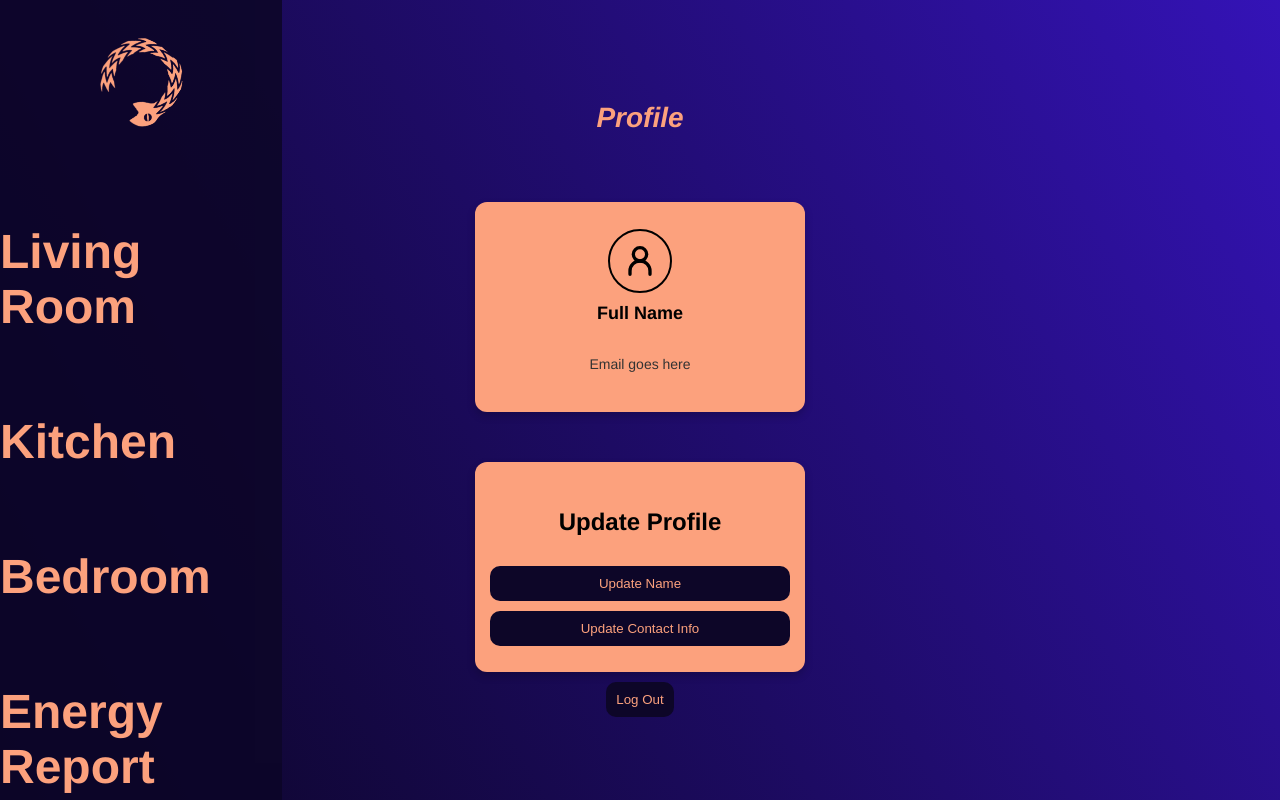
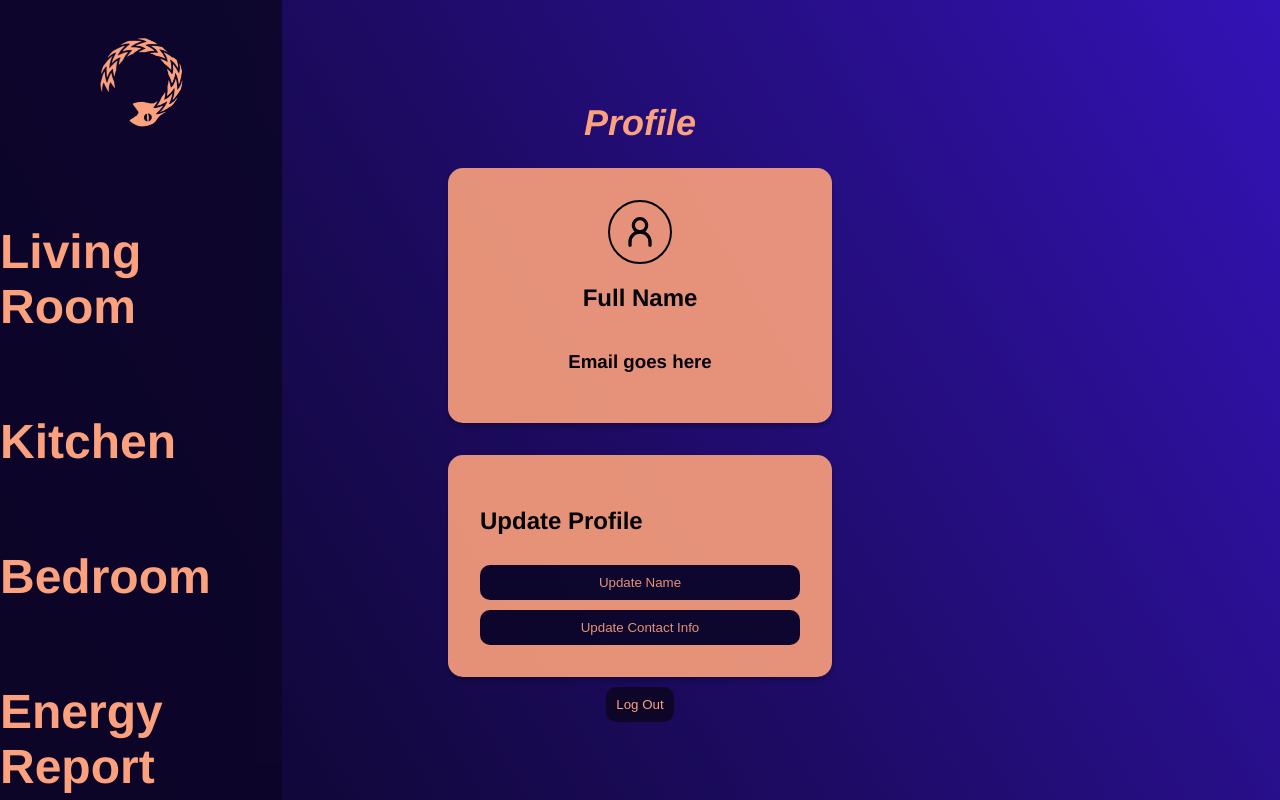
Before and after one commit to Hamish-MarshallDawson/iteration-inc, a React (Create React App) app: page /profile in a window 1280 px wide. Built offline with nearby package versions, Linux system fonts and the light colour scheme.

Commit message:
updated css

```diff
--- a/src/App.css
+++ b/src/App.css
@@ -49,7 +49,7 @@ body::before {
 . */
 /* Login page section */
 /* Container for the login page */
-.login-container {
+.login-container, .profile-container {
   display: flex;
   flex-direction: column;
   align-items: center; /* Center everything horizontally */
@@ -65,7 +65,7 @@ body::before {
 }
 
 /* Login page section */
-.login {
+.login, .profile-card {
   height: auto;
   width: 20rem;
   border-radius: 15px;
@@ -76,6 +76,17 @@ body::before {
   display: flex;
   flex-direction: column;
   padding: 2rem;
+}
+
+/* Profile page: profile icon*/
+.profile-image {
+  width: 60px;
+  height: 60px;
+  border-radius: 50%;
+  border: 2px solid black;
+  display: flex;
+  align-items: center;
+  justify-content: center;
 }
 
 /* Input fields container */
--- a/src/pages/ProfilePage.js
+++ b/src/pages/ProfilePage.js
@@ -4,7 +4,8 @@ import React from "react";
 
 import { Link } from "react-router-dom";
 
-import "../css/profile-page.css";
+// import "../css/profile-page.css";
+import "../App.css";
 
 import Card from "../components/ui/card.js";
 import Button from "../components/ui/button.js";
@@ -14,12 +15,22 @@ import Button from "../components/ui/button.js";
 
 const ProfilePage = () => {
   return (
-    <div className="container">
+    <div className="profile-container">
 
-      <h1 className="title">Profile</h1>
+      <h1 style={{
+        fontSize: 36,
+        fontStyle: "italic",
+        color: "#fca17d", /* Matches the card color */
+        textAlign: "center",
+      }}>Profile</h1>
 
       {/* Profile Info */}
-      <Card className="card">
+      <div className="profile-card"
+      style = {{
+        alignItems: "center",
+        justifyContent: "center",
+        textAlign: "center",
+      }}>
         <div className="profile-image">
           <svg
             viewBox="0 0 24 24"
@@ -28,22 +39,28 @@ const ProfilePage = () => {
             strokeWidth="2"
             strokeLinecap="round"
             strokeLinejoin="round"
-            className="profile-icon"
+            style = {{
+              width: 40,
+              height: 40,
+            }}
           >
             <circle cx="12" cy="8" r="4"></circle>
             <path d="M6 20v-2a6 6 0 0112 0v2"></path>
           </svg>
         </div>
-        <h3>Full Name</h3>
-        <p>Email goes here</p>
-      </Card>
+        <h2>Full Name</h2>
+        <h3>Email goes here</h3>
+      </div>
 
     {/* Update Profile */}
-      <Card className="card">
+      <div className="profile-card"
+      style={{
+        marginTop: "2rem",
+      }}>
         <h2 className="text-lg font-semibold mb-2">Update Profile</h2>
         <Button className="">Update Name</Button>
         <Button className="">Update Contact Info</Button>
-      </Card>
+      </div>
 
       {/* Log Out Button */}
       <div>
```
